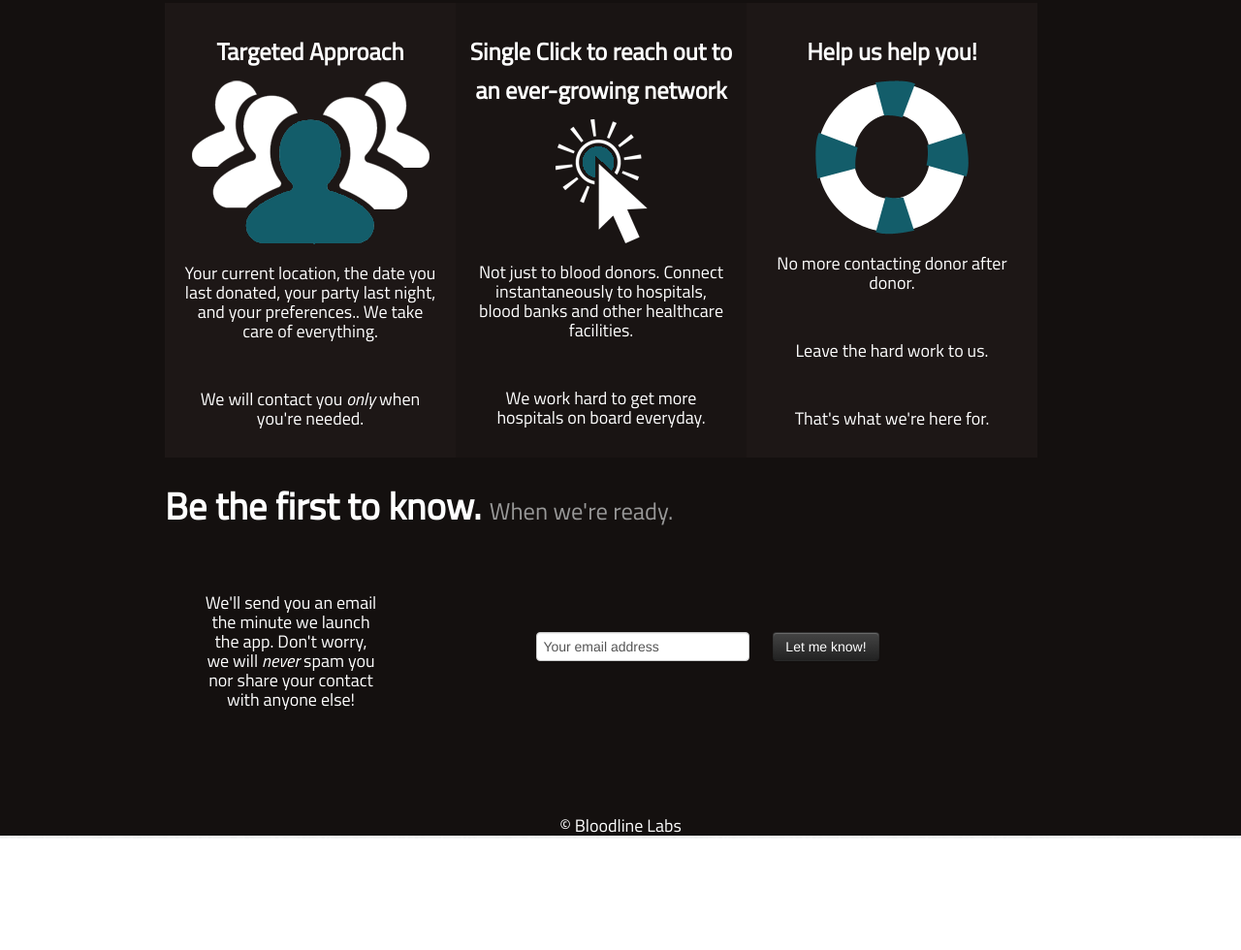
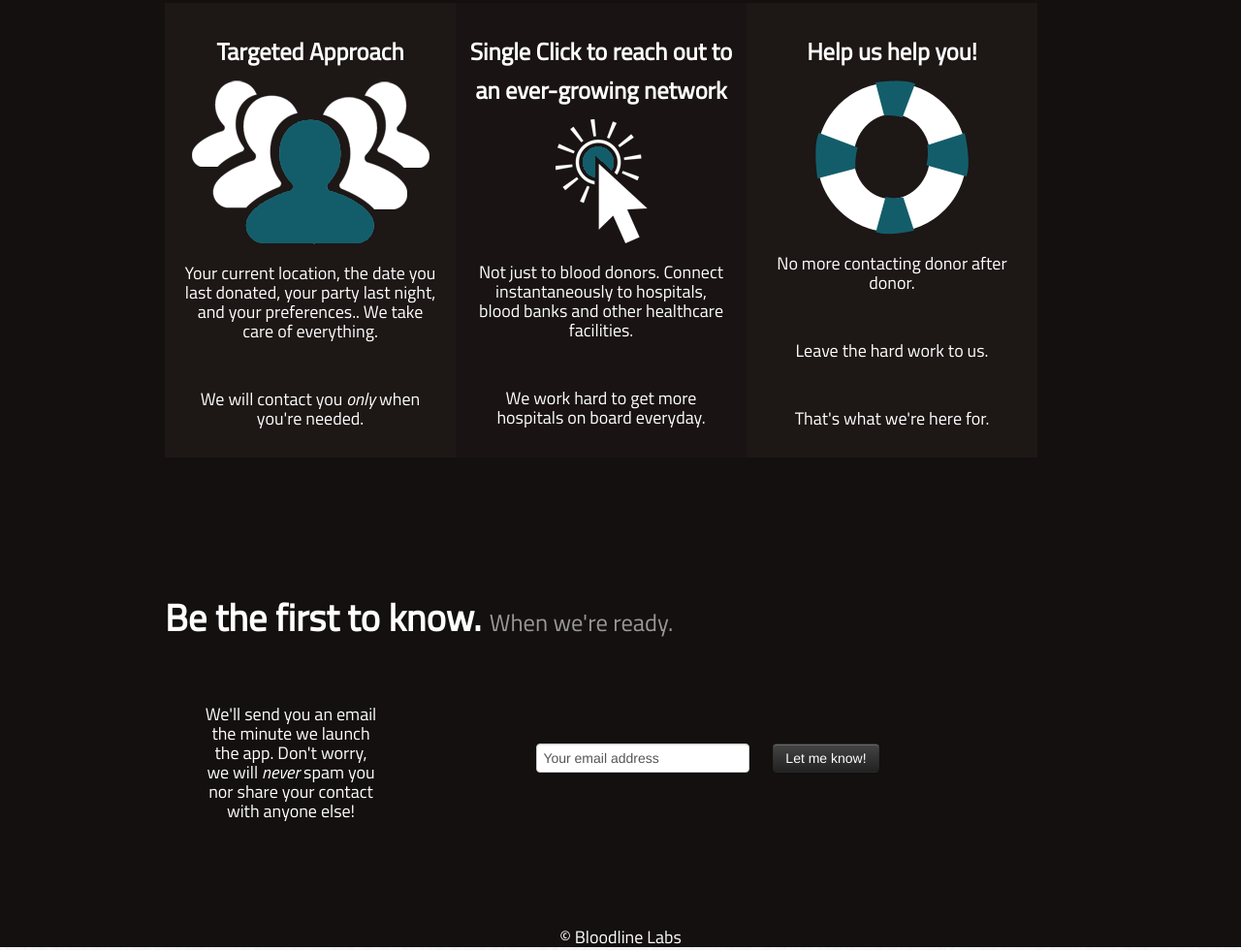
Before and after one commit to Bloodline/bloodline.github.com, a plain HTML site: page index.html in a window 1280 px wide. Shown: the part 3335-4315 px from the top of the page at 97% size. Before the commit the page ends 4200 px from the top, so only its background shows below. Drawn offline with nearby package versions, Linux system fonts and the light colour scheme; some packages are replaced by stand-ins of ours; a script that the page names is missing; a web font is replaced by a local one.

Commit message:
Made it a section.

```diff
--- a/index.html
+++ b/index.html
@@ -142,7 +142,9 @@
       <p>That's what we're here for.</p>
     </div>
   </div>
-  <div id="signuplink" class="row container">
+</section>
+<section id="signuplink" class="why-us">
+  <div class="row container">
     <h1 class="pull-left">Be the first to know. <small>When we're ready.</small></h1>
   </div>
   <div class="row container" id="signup">
```
